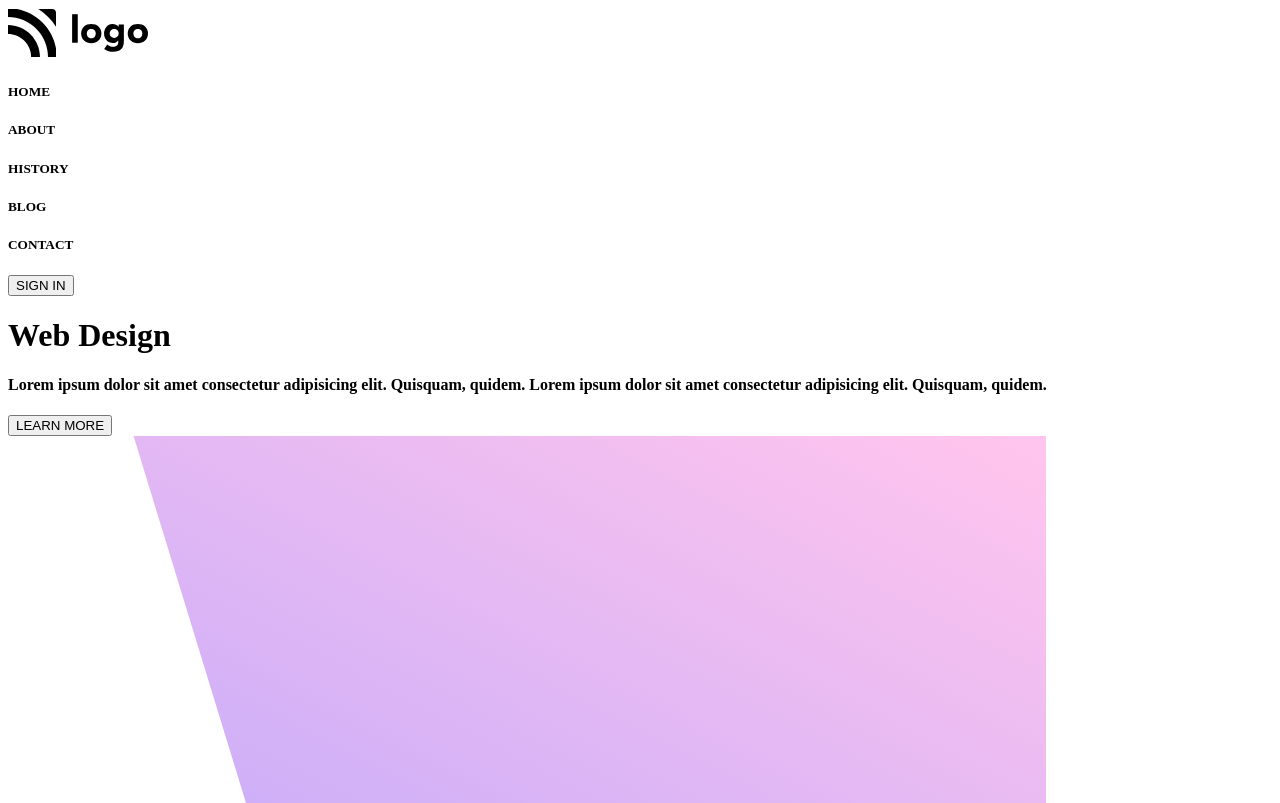
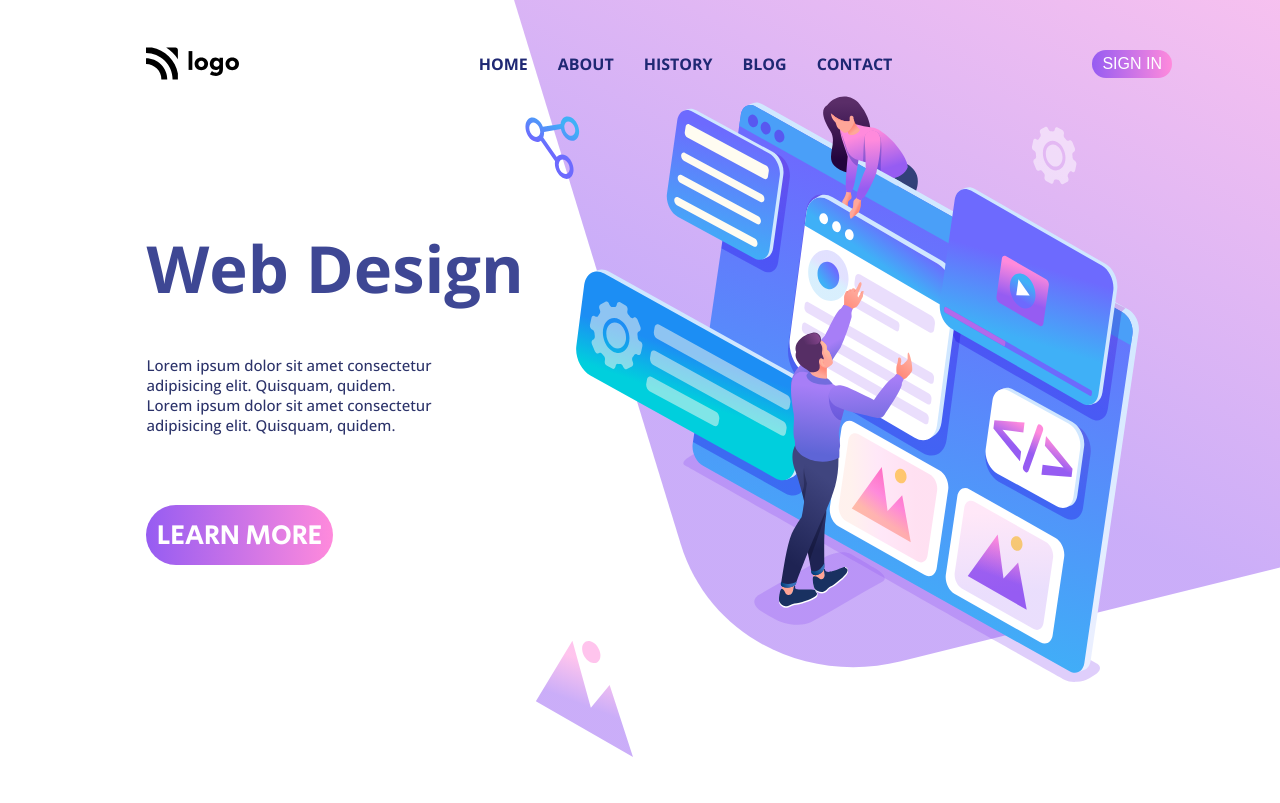
Before and after one commit to shobhit-sheta/live-project-08, a plain HTML site: page index.html in a window 1280 px wide. Shown: the top 803 px of the page. Drawn offline with nearby package versions, Linux system fonts and the light colour scheme.

Commit message:
updated html

```diff
--- a/index.html
+++ b/index.html
@@ -1,52 +1,53 @@
 <!DOCTYPE html>
 <html lang="en">
+
 <head>
     <meta charset="UTF-8" />
     <meta http-equiv="X-UA-Compatible" content="IE=edge" />
     <meta name="viewport" content="width=device-width, initial-scale=1.0" />
-    <link rel="stylesheet" href="css/index.css" />
-    <link rel="preconnect" href="https://fonts.googleapis.com" />
-    <link rel="preconnect" href="https://fonts.gstatic.com" crossorigin />
-    <link
-      href="https://fonts.googleapis.com/css2?family=Roboto&display=swap"
-      rel="stylesheet"
-    />
+
+
+    <link rel="preconnect" href="https://fonts.googleapis.com">
+    <link rel="preconnect" href="https://fonts.gstatic.com" crossorigin>
+    <link href="https://fonts.googleapis.com/css2?family=Roboto:wght@400;500;700&display=swap" rel="stylesheet">
+
+
+    <link rel="stylesheet" href="css/style.css" />
+
     <title>Design Landing Page</title>
 </head>
+
 <body>
     <div class="main-div">
-      <nav>
-        <img src="./images/logo.svg" alt="logo" />
-        <div class="nav-items">
-          <h5 class="nav-item">HOME</h5>
-          <h5 class="nav-item">ABOUT</h5>
-          <h5 class="nav-item">HISTORY</h5>
-          <h5 class="nav-item">BLOG</h5>
-          <h5 class="nav-item">CONTACT</h5>
+        <nav class="navbar">
+            <img src="./images/logo.svg" alt="logo" class="logo" />
+            <ul class="nav-items">
+                <li class="nav-item"><a href="#">HOME</a></li>
+                <li class="nav-item"><a href="#">ABOUT</a></li>
+                <li class="nav-item"><a href="#">HISTORY</a></li>
+                <li class="nav-item"><a href="#">BLOG</a></li>
+                <li class="nav-item"><a href="#">CONTACT</a></li>
+            </ul>
+            <div class="singin-btn-div">
+                <button class="signin-btn">SIGN IN</button>
             </div>
-        <button class="signin-btn">SIGN IN</button>
         </nav>
         <div class="intro-section">
             <div class="left-section">
-          <h1>Web Design</h1>
-          <h4>
-            Lorem ipsum dolor sit amet consectetur adipisicing elit. Quisquam,
-            quidem. Lorem ipsum dolor sit amet consectetur adipisicing elit.
-            Quisquam, quidem.
+                <h1 class="heading">Web Design</h1>
+                <h4 class="text">
+                    Lorem ipsum dolor sit amet consectetur adipisicing elit. Quisquam, quidem. Lorem ipsum dolor sit
+                    amet consectetur adipisicing elit. Quisquam, quidem.
                 </h4>
                 <button class="learn-more-btn">LEARN MORE</button>
             </div>
             <div class="imgs-div">
                 <img src="./images/vector.svg" alt="vector-img" class="vector-img" />
-          <img
-            src="./images/vector-dot.svg"
-            alt="vector-dot"
-            class="vector-dot"
-          />
-          <img src="./images/backcover.svg" alt="backcover" >
-          <img src="./images/intro-img.svg" alt="intro-img" />
+                <img src="./images/vector-dot.svg" alt="vector-dot" class="vector-dot" />
+                <img src="./images/intro-img.svg" alt="intro-img" class="intro-img" />
             </div>
         </div>
     </div>
 </body>
+
 </html>
```
Lines whose indentation alone changed are shown as unchanged.
